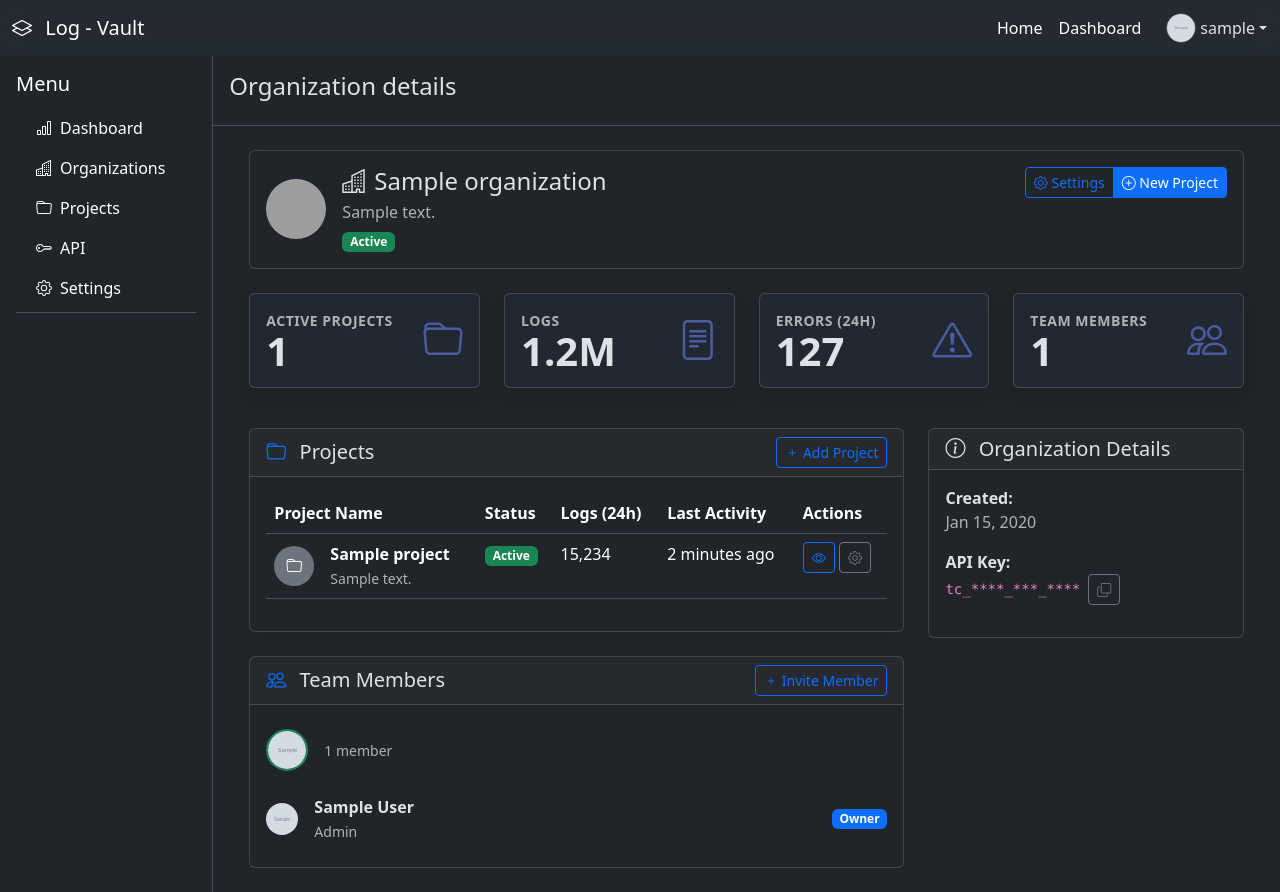
After one commit to deviantcoder/log-manager, a Django app: a page that uses apps/dashboard/templates/dashboard/_base_dashboard.html in a window 1280 px wide. The commit adds this page. Run offline with Django 5.2, Linux system fonts and the light colour scheme; a user stored in the database is signed in; tables that the repository leaves empty hold one stand-in row (values such as "Sample post"); grey boxes marked "Sample" are stand-in pictures; some libraries are stand-ins or nearby versions; grey boxes are pictures that could not be loaded.

Commit message:
Added org details page

```diff
--- a/apps/accounts/models.py
+++ b/apps/accounts/models.py
@@ -54,3 +54,9 @@ class User(AbstractUser):
         if self.image:
             return self.image.url
         return '/static/img/def.png'
+
+    @property
+    def full_name_or_username(self):
+        if self.first_name or self.last_name:
+            return f'{self.first_name} {self.last_name}'.strip()
+        return self.username
--- a/apps/dashboard/templates/dashboard/_base_dashboard.html
+++ b/apps/dashboard/templates/dashboard/_base_dashboard.html
@@ -9,10 +9,10 @@
             <div class="page-header mb-3 p-3 border-bottom">
                 <div class="d-flex justify-content-between align-items-center">
                     <div>
-                        <h2 class="page-title">
+                        <h4 class="page-title">
                             {% block title %}
                             {% endblock title %}
-                        </h2>
+                        </h4>
                         <p class="text-muted mb-0">{% block description %}{% endblock description %}</p>
                     </div>
                 </div>
--- a/apps/dashboard/templates/dashboard/cards/card_base.html
+++ b/apps/dashboard/templates/dashboard/cards/card_base.html
@@ -3,7 +3,7 @@
         <div class="card-body">
             <div class="d-flex justify-content-between align-items-start">
                 <div>
-                    <h5 class="fw-bold">{{ obj.name }}</h5>
+                    <a href="{% url obj_details_url obj.slug %}"><h5 class="fw-bold">{{ obj.name }}</h5></a>
                     {% block card_info %}
                         <p>Some info</p>
                     {% endblock card_info %}
--- a/apps/dashboard/templates/dashboard/dashboard.html
+++ b/apps/dashboard/templates/dashboard/dashboard.html
@@ -46,7 +46,7 @@
 {% block cards %}
     <h4>Organizations</h4>
     {% for org in orgs %}
-        {% include 'dashboard/cards/org_card.html' with obj=org obj_settings_url='orgs:org_settings' obj_overview_url='orgs:org_overview' %}
+        {% include 'dashboard/cards/org_card.html' with obj=org obj_details_url='orgs:org_details' obj_settings_url='orgs:org_settings' obj_overview_url='orgs:org_overview' %}
     {% endfor %}
     <div class="col-md-4">
         <div class="add-org-card org-card h-100 d-flex flex-column border-dash align-items-center justify-content-center">
@@ -65,7 +65,7 @@
     <hr>
     <h4>Projects</h4>
     {% for project in projects %}
-        {% include 'dashboard/cards/project_card.html' with obj=project obj_settings_url='projects:project_settings' obj_overview_url='projects:project_overview' %}
+        {% include 'dashboard/cards/project_card.html' with obj=project obj_details_url='projects:project_details' obj_settings_url='projects:project_settings' obj_overview_url='projects:project_overview' %}
     {% endfor %}
     <div class="col-md-4">
         <div class="add-org-card org-card h-100 d-flex flex-column border-dash align-items-center justify-content-center">
--- /dev/null
+++ b/apps/dashboard/templates/dashboard/orgs/org_details.html
@@ -0,0 +1,244 @@
+{% extends 'dashboard/_base_dashboard.html' %}
+
+{% block title %}
+    Organization details
+{% endblock title %}
+
+{% block dashboard_content %}
+<div class="container-fluid mt-4">
+    <div class="row g-3 mb-4">
+        <div class="col-12">
+            <div class="card shadow-sm">
+                <div class="card-body">
+                    <div class="d-flex justify-content-between align-items-start">
+                        <div class="d-flex align-items-center">
+                            <div class="d-flex align-items-center justify-content-center me-3">
+                                <img src="https://media.istockphoto.com/id/1335169133/vector/cyber-security-line-icon-shield-with-electronic-components-and-padlock.jpg?s=612x612&w=0&k=20&c=9Wb9umNUOwZm3_vZyt1cfHBxPKi-NIDyenBfJgO7C2M=" alt="{{ org.name }} Logo"
+                                    class="rounded-circle"
+                                    style="width: 60px; height: 60px; object-fit: cover;">
+                            </div>
+                            <div>
+                                <h4 class="mb-1"><i class="bi bi-buildings me-2"></i>{{ org.name }}</h4>
+                                <p class="text-muted mb-2">{{ org.description }}</p>
+                                <div class="d-flex flex-wrap gap-2">
+                                    {% if org.status == 'active' %}
+                                        <span class="badge bg-success">{{ org.status|capfirst }}</span>
+                                    {% elif org.status == 'inactive' %}
+                                        <span class="badge bg-dark-yellow">{{ org.status|capfirst }}</span>
+                                    {% else %}
+                                        <span class="badge bg-secondary">{{ org.status|capfirst }}</span>
+                                    {% endif %}
+                                </div>
+                            </div>
+                        </div>
+                        <div class="text-end">
+                            <div class="btn-group">
+                                <a href="{% url 'orgs:org_settings' org.id %}" class="btn btn-outline-primary btn-sm">
+                                    <i class="bi bi-gear"></i> Settings
+                                </a>
+                                <a href="{% url 'projects:create_project' %}" class="btn btn-primary btn-sm">
+                                    <i class="bi bi-plus-circle"></i> New Project
+                                </a>
+                            </div>
+                        </div>
+                    </div>
+                </div>
+            </div>
+        </div>
+    </div>
+    <div class="row mb-4">
+        <div class="col-md-3 col-sm-6 mb-3">
+            <div class="card bg-blue-gray shadow">
+                <div class="card-body d-flex justify-content-between align-items-start">
+                    <div>
+                        <div class="stat-label fw-bold text-muted">Active Projects</div>
+                        <div class="stat-number">{{ projects.count }}</div>
+                    </div>
+                    <i class="bi bi-folder card-icon"></i>
+                </div>
+            </div>
+        </div>
+        <div class="col-md-3 col-sm-6 mb-3">
+            <div class="card bg-blue-gray shadow">
+                <div class="card-body d-flex justify-content-between align-items-start">
+                    <div>
+                        <div class="stat-label fw-bold text-muted">Logs</div>
+                        <div class="stat-number">1.2M</div>
+                    </div>
+                    <i class="bi bi-file-text card-icon"></i>
+                </div>
+            </div>
+        </div>
+        <div class="col-md-3 col-sm-6 mb-3">
+            <div class="card bg-blue-gray shadow">
+                <div class="card-body d-flex justify-content-between align-items-start">
+                    <div>
+                        <div class="stat-label fw-bold text-muted">Errors (24h)</div>
+                        <div class="stat-number">127</div>
+                    </div>
+                    <i class="bi bi-exclamation-triangle card-icon"></i>
+                </div>
+            </div>
+        </div>
+        <div class="col-md-3 col-sm-6 mb-3">
+            <div class="card bg-blue-gray shadow">
+                <div class="card-body d-flex justify-content-between align-items-start">
+                    <div>
+                        <div class="stat-label fw-bold text-muted">Team Members</div>
+                        <div class="stat-number">{{ members.all.count }}</div>
+                    </div>
+                    <i class="bi bi-people card-icon"></i>
+                </div>
+            </div>
+        </div>
+    </div>
+    <div class="row">
+        <div class="col-lg-8">
+            <div class="card shadow-sm mb-4">
+                <div class="card-header">
+                    <div class="d-flex justify-content-between align-items-center">
+                        <h5 class="mb-0">
+                            <i class="bi bi-folder text-primary me-2"></i>
+                            Projects
+                        </h5>
+                        <a href="{% url 'projects:create_project' %}" class="btn btn-sm btn-outline-primary">
+                            <i class="bi bi-plus"></i> Add Project
+                        </a>
+                    </div>
+                </div>
+                <div class="card-body">
+                    <div class="table-responsive">
+                        <table class="table table-hover">
+                            <thead>
+                                <tr>
+                                    <th>Project Name</th>
+                                    <th>Status</th>
+                                    <th>Logs (24h)</th>
+                                    <th>Last Activity</th>
+                                    <th>Actions</th>
+                                </tr>
+                            </thead>
+                            <tbody>
+                                {% for project in projects %}
+                                    <tr>
+                                        <td>
+                                            <div class="d-flex align-items-center">
+                                                <div class="bg-secondary rounded-circle d-flex align-items-center justify-content-center me-3" style="width: 40px; height: 40px;">
+                                                    <i class="bi bi-folder"></i>
+                                                </div>
+                                                <div>
+                                                    <strong>{{ project.name }}</strong>
+                                                    <br><small class="text-muted">{{ project.description }}</small>
+                                                </div>
+                                            </div>
+                                        </td>
+                                        <td>
+                                            {% if project.status == 'active' %}
+                                                <span class="badge bg-success">{{ project.status|capfirst }}</span>
+                                            {% elif project.status == 'inactive' %}
+                                                <span class="badge bg-dark-yellow">{{ project.status|capfirst }}</span>
+                                            {% else %}
+                                                <span class="badge bg-secondary">{{ project.status|capfirst }}</span>
+                                            {% endif %}
+                                        </td>
+                                        <td>15,234</td>
+                                        <td>2 minutes ago</td>
+                                        <td>
+                                            <a href="" class="btn btn-sm btn-outline-primary">
+                                                <i class="bi bi-eye"></i>
+                                            </a>
+                                            <a href="{% url 'projects:project_settings' project.id %}" class="btn btn-sm btn-outline-secondary">
+                                                <i class="bi bi-gear"></i>
+                                            </a>
+                                        </td>
+                                    </tr>
+                                {% endfor %}
+                            </tbody>
+                        </table>
+                    </div>
+                </div>
+            </div>
+            <div class="card shadow-sm mb-4">
+                <div class="card-header">
+                    <div class="d-flex justify-content-between align-items-center">
+                        <h5 class="mb-0">
+                            <i class="bi bi-people text-primary me-2"></i>
+                            Team Members
+                        </h5>
+                        <button class="btn btn-sm btn-outline-primary">
+                            <i class="bi bi-plus"></i> Invite Member
+                        </button>
+                    </div>
+                </div>
+                <div class="card-body">
+                    <div class="d-flex align-items-center mt-2 mb-3">
+                        {% for member in members|slice:5 %}
+                            <div class="position-relative" style="z-index: {{ forloop.revcounter }}; {% if not forloop.first %}margin-left: -12px;{% endif %}">
+                                <img
+                                    src="{{ member.user.image_or_default }}" alt="{{ member.user.username }}"
+                                    class="rounded-circle border border-{% if member.user == user %}success{% else %}white{% endif %} border-2"
+                                    style="width: 42px; height: 42px; object-fit: cover;">
+                            </div>
+                        {% endfor %}
+                        {% if members.count > 2 %}
+                            <div class="position-relative" style="z-index: 0; margin-left: -8px;">
+                                <div class="rounded-circle bg-secondary text-white fw-bold d-flex align-items-center justify-content-center border border-white border-3"
+                                        style="width: 42px; height: 42px; font-size: 12px;">
+                                    +5
+                                </div>
+                            </div>
+                        {% endif %}
+                        <div class="ms-3">
+                            <small class="text-muted">{{ members.count }} member{{ members.count|pluralize:'s' }}</small>
+                        </div>
+                    </div>
+                    <div class="list-group list-group-flush">
+                        {% for member in members %}
+                            <div class="list-group-item d-flex justify-content-between align-items-center px-0">
+                                <div class="d-flex align-items-center">
+                                    <img src="{{ member.user.image_or_default }}" alt="{{ member.user.username }}"
+                                            class="rounded-circle me-3" style="width: 32px; height: 32px;">
+                                    <div>
+                                        <strong>{{ member.user.full_name_or_username }}</strong>
+                                        <br><small class="text-muted">{{ member.role|capfirst }}</small>
+                                    </div>
+                                </div>
+                                {% if member.user == org.owner %}
+                                    <span class="badge bg-primary">Owner</span>
+                                {% endif %}
+                            </div>
+                        {% endfor %}
+                    </div>
+                </div>
+            </div>
+        </div>
+        <div class="col-lg-4">
+            <div class="card shadow-sm mb-4">
+                <div class="card-header">
+                    <h5 class="mb-0">
+                        <i class="bi bi-info-circle me-2"></i>
+                        Organization Details
+                    </h5>
+                </div>
+                <div class="card-body">
+                    <ul class="list-unstyled">
+                        <li class="mb-3">
+                            <strong>Created:</strong>
+                            <div class="text-muted">{{ org.created|date:"M d, Y" }}</div>
+                        </li>
+                        <li class="">
+                            <strong>API Key:</strong>
+                            <div class="d-flex align-items-center">
+                                <code class="me-2">tc_****_***_****</code>
+                                <button class="btn btn-sm btn-outline-secondary">
+                                    <i class="bi bi-copy"></i>
+                                </button>
+                            </div>
+                        </li>
+                    </ul>
+                </div>
+            </div>
+        </div>
+    </div>
+</div>
+{% endblock dashboard_content %}
--- a/apps/dashboard/templates/dashboard/orgs/orgs.html
+++ b/apps/dashboard/templates/dashboard/orgs/orgs.html
@@ -10,7 +10,7 @@
 
 {% block cards %}
     {% for org in orgs %}
-        {% include 'dashboard/cards/org_card.html' with obj=org obj_settings_url='orgs:org_settings' obj_overview_url='orgs:org_overview' %}
+        {% include 'dashboard/cards/org_card.html' with obj=org obj_details_url='orgs:org_details' obj_settings_url='orgs:org_settings' obj_overview_url='orgs:org_overview' %}
     {% endfor %}
     {% include 'dashboard/create_new.html' with obj_name='Organization' create_obj_url='orgs:create_org' %}
 {% endblock cards %}
--- a/apps/dashboard/templates/dashboard/projects/projects.html
+++ b/apps/dashboard/templates/dashboard/projects/projects.html
@@ -10,7 +10,7 @@
 
 {% block cards %}
     {% for project in projects %}
-        {% include 'dashboard/cards/project_card.html' with obj=project obj_settings_url='projects:project_settings' obj_overview_url='projects:project_overview' %}
+        {% include 'dashboard/cards/project_card.html' with obj=project obj_details_url='projects:project_details' obj_settings_url='projects:project_settings' obj_overview_url='projects:project_overview' %}
     {% endfor %}
     {% include 'dashboard/create_new.html' with obj_name='Project' create_obj_url='projects:create_project' %}
 {% endblock cards %}
--- a/apps/orgs/urls.py
+++ b/apps/orgs/urls.py
@@ -10,4 +10,5 @@ urlpatterns = [
     path('delete/<str:id>/confirm/', views.delete_org_confirm, name='delete_org_confirm'),
     path('change-status/<str:id>/', views.change_org_status, name='change_org_status'),
     path('overview/<str:id>/', views.org_overview, name='org_overview'),
+    path('<slug:slug>/', views.org_details, name='org_details'),
 ]
--- a/apps/orgs/views.py
+++ b/apps/orgs/views.py
@@ -6,6 +6,7 @@ from django.urls import reverse
 
 from .models import Organization
 from .forms import OrganizationForm, OrgStatusForm
+from apps.projects.models import Project
 
 
 @login_required
@@ -121,3 +122,18 @@ def org_overview(request, id):
     }
 
     return render(request, 'dashboard/orgs/partials/org_overview_partial.html', context)
+
+
+@login_required
+def org_details(request, slug):
+    org = get_object_or_404(Organization, slug=slug)
+    projects = org.projects.all()
+    members = org.orgmember_set.all()
+
+    context = {
+        'org': org,
+        'projects': projects,
+        'members': members,
+    }
+
+    return render(request, 'dashboard/orgs/org_details.html', context)
--- a/apps/projects/urls.py
+++ b/apps/projects/urls.py
@@ -10,4 +10,5 @@ urlpatterns = [
     path('delete/<str:id>/confirm/', views.delete_project_confirm, name='delete_project_confirm'),
     path('change-status/<str:id>/', views.change_project_status, name='change_project_status'),
     path('overview/<str:id>/', views.project_overview, name='project_overview'),
+    path('<slug:slug>', views.project_details, name='project_details'),
 ]
--- a/apps/projects/views.py
+++ b/apps/projects/views.py
@@ -123,3 +123,8 @@ def project_overview(request, id):
     }
 
     return render(request, 'dashboard/projects/partials/project_overview_partial.html', context)
+
+
+@login_required
+def project_details(request, slug):
+    pass
```
